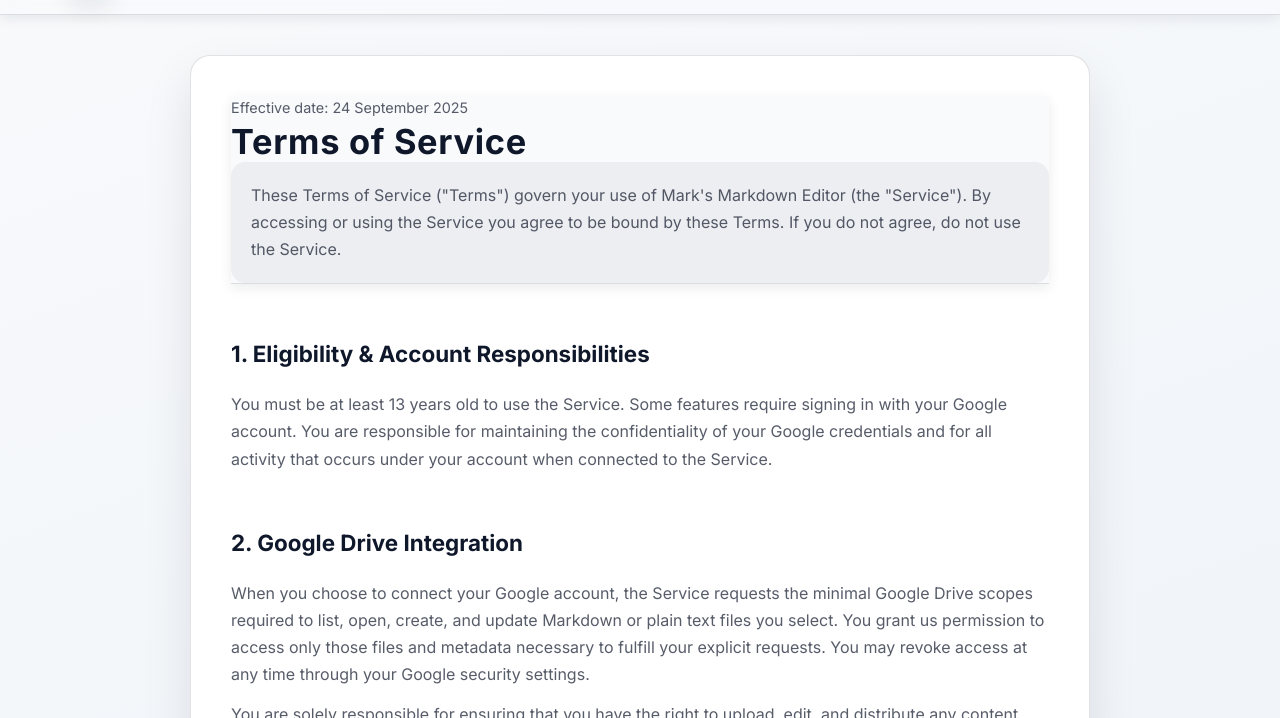
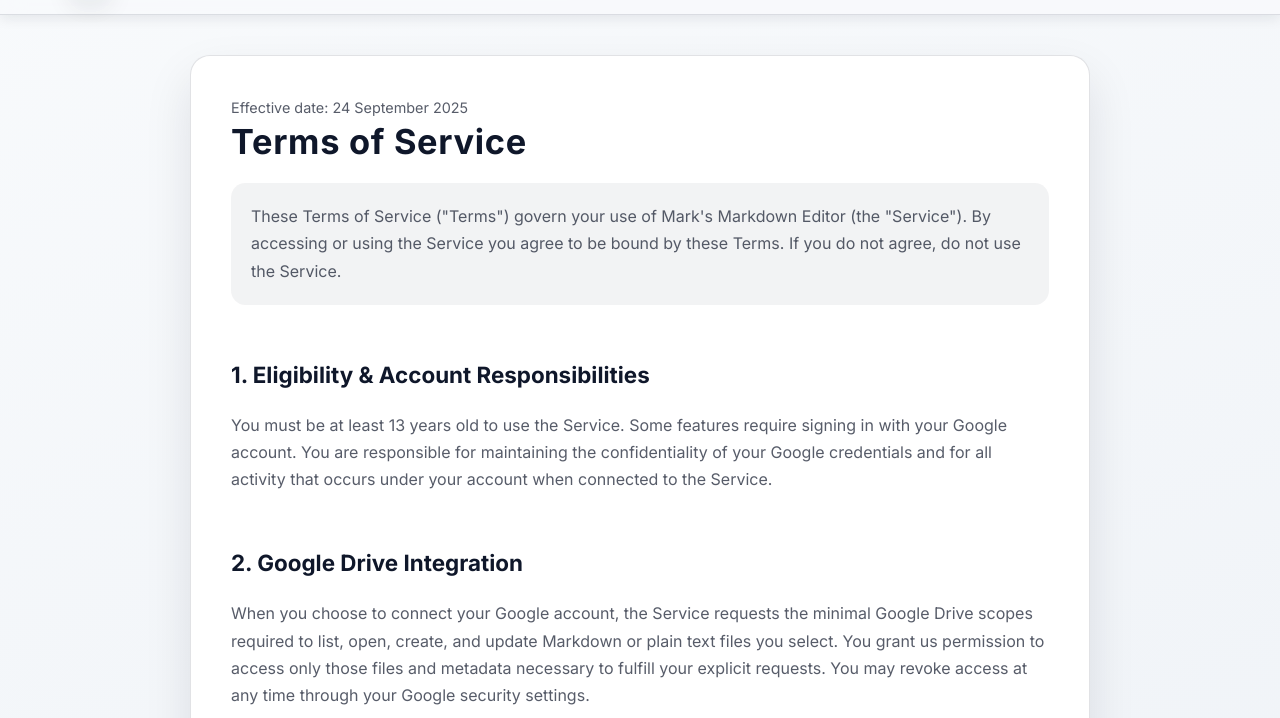
Before and after one commit to mbaldwinsmith/markdownEditor, a plain HTML site: page terms.html in a window 1280 px wide. Shown: the part 65-783 px from the top of the page. Drawn offline with Linux system fonts and the light colour scheme.

Commit message:
Remove sticky behavior from legal content headers

```diff
--- a/styles.css
+++ b/styles.css
@@ -959,8 +959,19 @@ header.legal-header .inner {
   gap: 1.5rem;
 }
 
+.legal-content > header {
+  position: static;
+  top: auto;
+  z-index: auto;
+  backdrop-filter: none;
+  background: transparent;
+  border: 0;
+  box-shadow: none;
+}
+
 .legal-content h1 {
-  margin: 0;
+  margin: 0 0 1rem;
+  padding-bottom: 0.35rem;
   font-size: 2.15rem;
   letter-spacing: 0.02em;
 }
```
